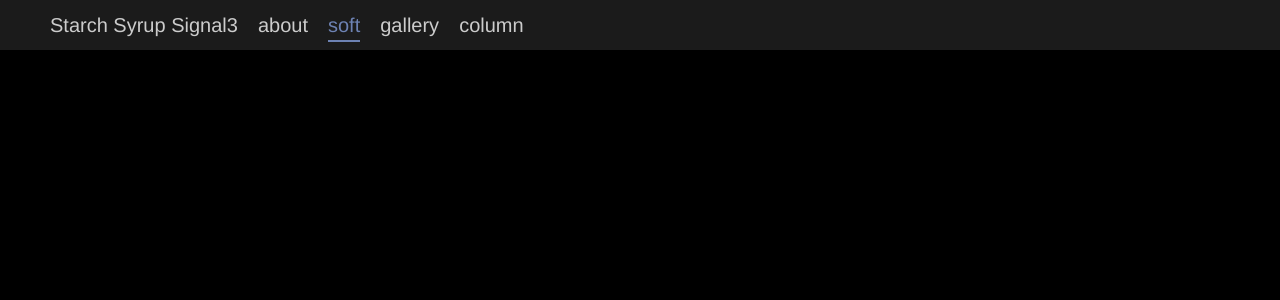
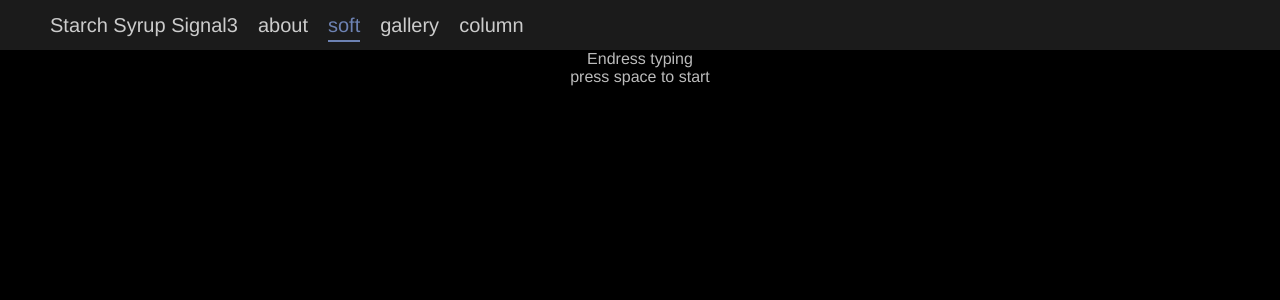
Before and after one commit to mizzsig/sssignal3, a Nuxt app in the folder app/front/: page /soft/endress_typing in a window 1280 px wide. Shown: the top 300 px of the page. Built offline with nearby package versions, Linux system fonts and the light colour scheme; no server answers.

Commit message:
雛形作成

```diff
--- /dev/null
+++ b/app/front/pages/soft/endress_typing.vue
@@ -0,0 +1,78 @@
+<template>
+    <div class="wrapper">
+        <div class="main">
+            <div v-show="stage === 'title'">
+                <div>Endress typing</div>
+                <div>press space to start</div>
+            </div>
+        </div>
+        <div class="sub">
+            <div v-show="stage === 'play'">
+                <div class="score"></div>
+                <div class="scroll">
+                    {{ type }}
+                </div>
+            </div>
+        </div>
+    </div>
+</template>
+
+<script>
+export default {
+    head() {
+        return {
+            title: "Endress typing - Starch Syrup Signal3",
+            meta: [
+                { hid: "description", name: "description", content: "Endress typing!" },
+                { hid: "twitter:site", name: "twitter:site", content: "@mizzsig" },
+                { hid: "twitter:card", name: "twitter:card", content: "summary_large_image" },
+                { hid: "og:description", property: "og:description", content: "Endress typing!" },
+                { hid: "og:title", property: "og:title", content: "Endress typing - Starch Syrup Signal3" },
+                { hid: "og:image", property: "og:image", content: "https://ver3.sssignal.com/about/twitter_card.png" }
+            ]
+        };
+    },
+    data() {
+        return ({
+            // title, main, result
+            stage: 'title',
+            type: ''
+        });
+    },
+    mounted() {
+        window.addEventListener('keydown', this.keydown);
+    },
+    beforeDestroy() {
+        window.removeEventListener('keydown', this.keydown);
+    },
+    methods: {
+        keydown(event) {
+            if (this.stage === 'title') {
+                if (event.key === ' ') {
+                    this.stage = 'play';
+                }
+            } else if (this.stage === 'play') {
+                let key = event.key;
+                if (key === '/' || key.length > 1) {
+                    return;
+                }
+
+                // 判定処理を入れる
+
+                if (key === ' ') {
+                    key = '🚀';
+                }
+
+                // 画面表示
+                this.type = key;
+            }
+        }
+    }
+}
+</script>
+
+<style lang="scss" scoped>
+.wrapper {
+    overflow: hidden;
+}
+</style>
```
